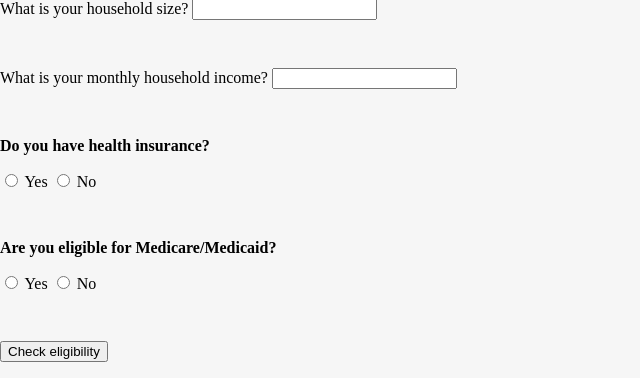
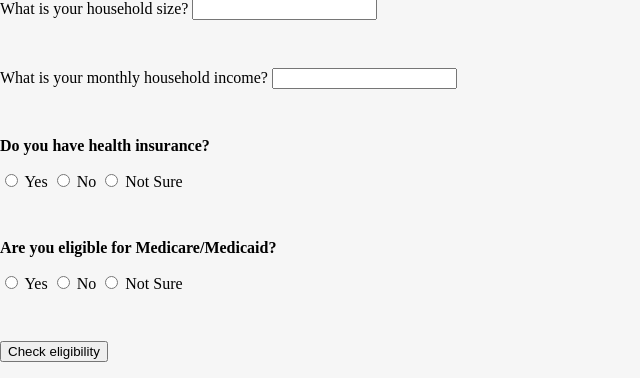
Before and after one commit to codeforamerica/rva-screening, a Python web app: template app/templates/prescreening_basic.html in a window 1280 px wide. Shown: the part 100-478 px from the top of the page, without its empty margins (0-640 px from the left). Run offline with Jinja, Linux system fonts and the light colour scheme; the template is opened without the code that fills it, so the values that code supplies are empty; style sheets or scripts are compiled from the project's sources; some libraries are stand-ins or nearby versions.

Commit message:
added "Not Sure" answers to prescreening, values are "", deals with #98 on front end

```diff
--- a/app/templates/prescreening_basic.html
+++ b/app/templates/prescreening_basic.html
@@ -26,6 +26,9 @@
         <label class="radio-inline">
           <input type="radio" name="has_health_insurance" id="has_health_insurance_no" value="no"> No
         </label>
+        <label class="radio-inline">
+          <input type="radio" name="has_health_insurance" id="has_health_insurance_maybe" value=""> Not Sure
+        </label>
       </div>
 
       <!-- are you eligible for medicare/medicaid? -->
@@ -37,6 +40,9 @@
         <label class="radio-inline">
           <input type="radio" name="is_eligible_for_medicaid" id="is_eligible_for_medicaid_no" value="no"> No
         </label>
+        <label class="radio-inline">
+          <input type="radio" name="is_eligible_for_medicaid" id="is_eligible_for_medicaid_maybe" value=""> Not Sure
+        </label>
       </div>
 
       <button class="btn btn-primary" type="submit">Check eligibility</button>
```
